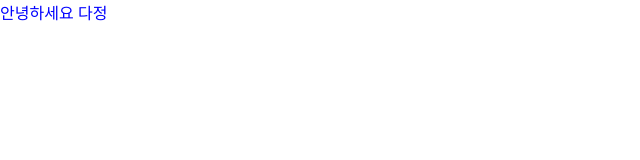
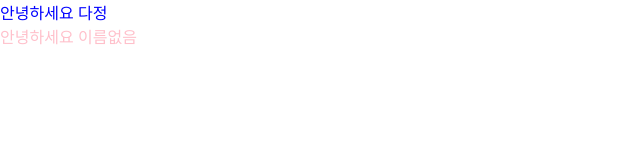
Before and after one commit to 2eve2/begin-react, a React (Create React App) app: page / in a window 1280 px wide. Shown: the top 160 px of the page, without its empty margins (0-640 px from the left). Built offline with nearby package versions, Linux system fonts and the light colour scheme.

Commit message:
Feat: props(2)

```diff
--- a/src/App.js
+++ b/src/App.js
@@ -3,7 +3,10 @@ import Hello from './Hello';
 
 function App() {
   return (
-    <Hello name="다정" color="blue" />
+    <>
+      <Hello name="다정" color="blue" />
+      <Hello color="pink"/>
+    </>
   );
 }
 
--- a/src/Hello.js
+++ b/src/Hello.js
@@ -1,7 +1,8 @@
 import React from 'react';
 
-function Hello(props) {
-  return <div style={{color:props.color}}>안녕하세요 {props.name}</div>
+function Hello({color, name = '이름없음'}) {
+  return <div style={{color}}>안녕하세요 {name}</div>
 }
 
+
 export default Hello;
```
